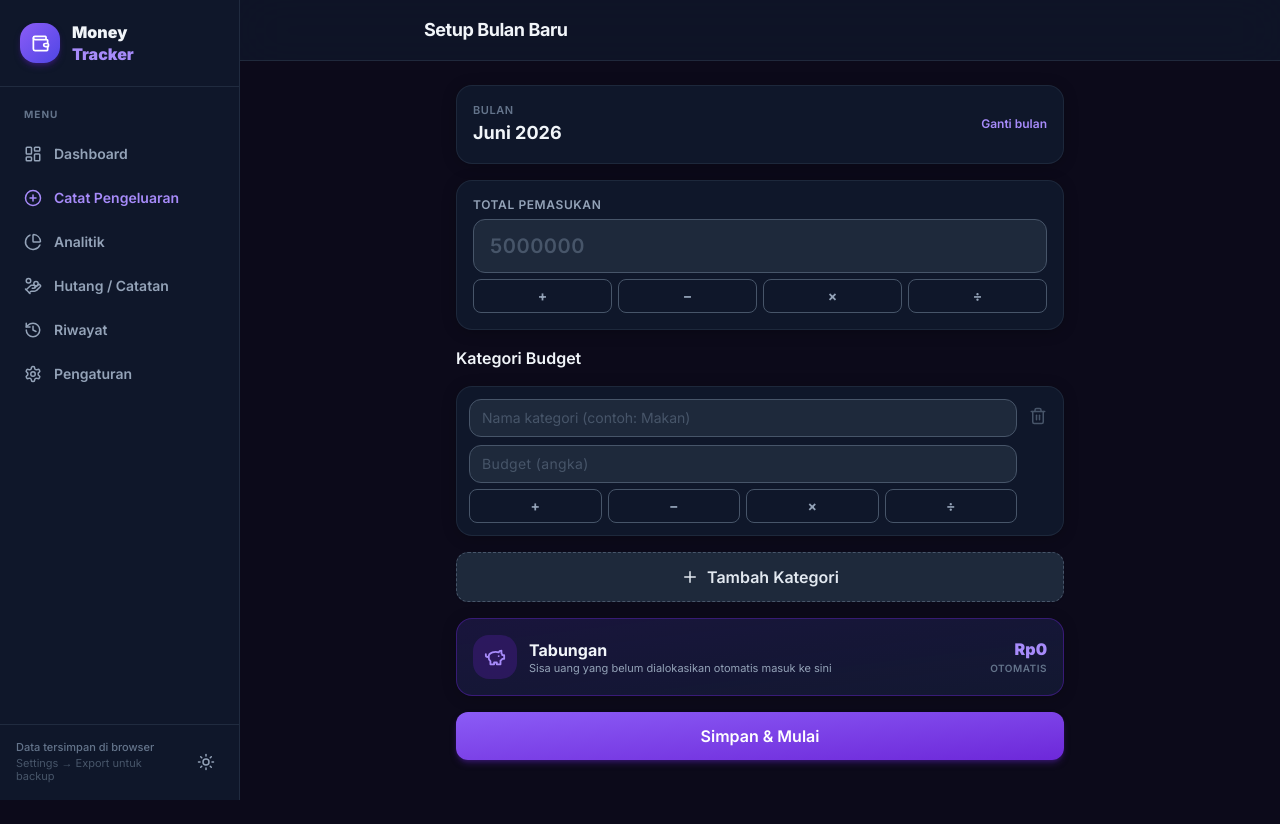
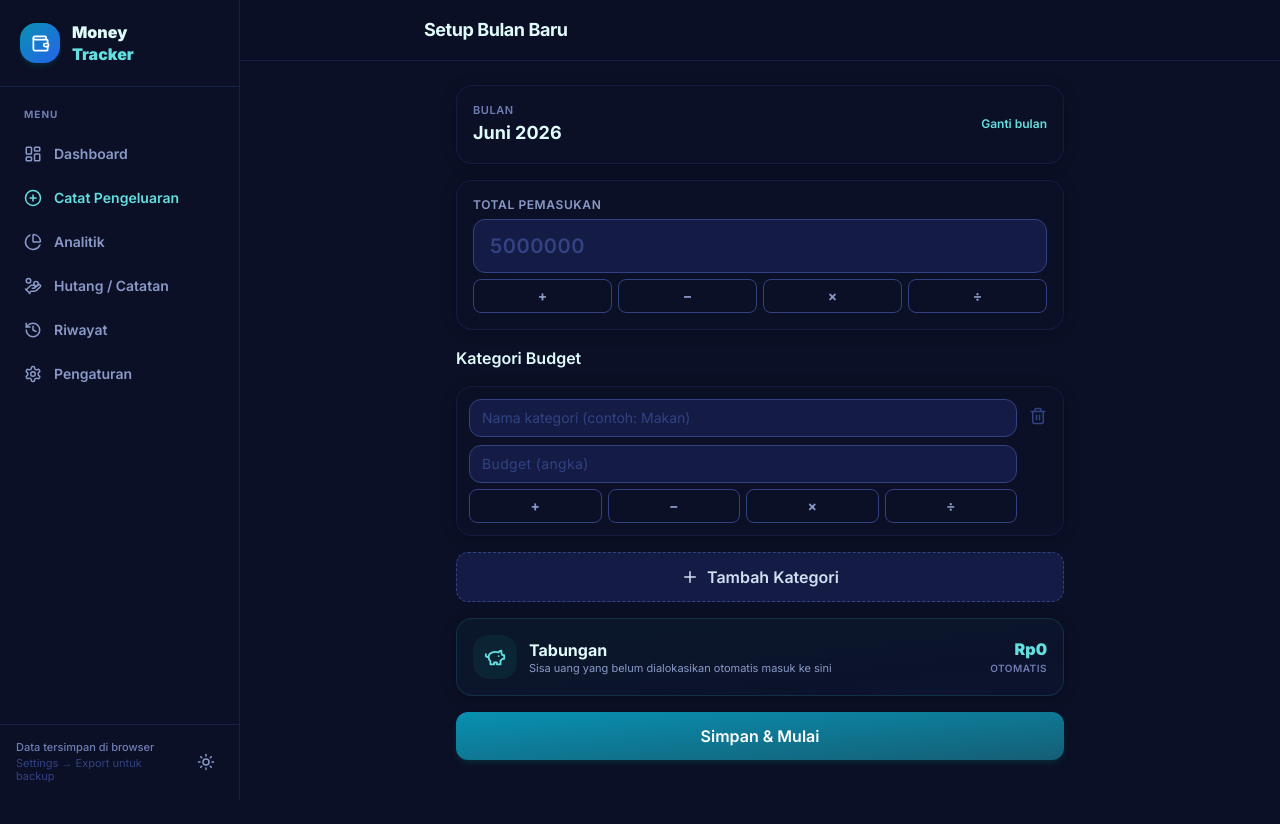
Before and after one commit to dimxdev/money-management-monthly, a React (Vite) app: page /setup in a window 1280 px wide. Built offline with nearby package versions, Linux system fonts and the light colour scheme.

Commit message:
ubah tema

```diff
--- a/src/components/dashboard/SpendingChart.jsx
+++ b/src/components/dashboard/SpendingChart.jsx
@@ -168,10 +168,10 @@ export function SpendingChart({ month }) {
 
   const gridColor   = isDark ? '#1e293b' : '#f1f5f9'
   const tickColor   = isDark ? '#475569' : '#94a3b8'
-  const cursorColor = isDark ? '#1e1b3a' : '#f5f3ff'
+  const cursorColor = isDark ? '#102a3a' : '#ecfeff'
   const emptyColor  = isDark ? '#1e293b' : '#e2e8f0'
-  const barColor    = isDark ? '#7c3aed' : '#a78bfa'
-  const todayColor  = '#6d28d9'
+  const barColor    = isDark ? '#22d3ee' : '#67e8f9'
+  const todayColor  = '#2563eb'
 
   return (
     <Card className="p-4 lg:p-5">
--- a/src/components/layout/PageWrapper.jsx
+++ b/src/components/layout/PageWrapper.jsx
@@ -2,7 +2,7 @@ import { ThemeToggle } from '../ui/ThemeToggle'
 
 export function PageWrapper({ children, title, action, wide = false }) {
   return (
-    <div className="min-h-screen bg-[#F0EEFF] dark:bg-[#0C0A1A] pb-24 lg:pb-10">
+    <div className="min-h-screen bg-[#EAF7FA] dark:bg-[#0B1026] pb-24 lg:pb-10">
       {title && (
         <div className="sticky top-0 bg-white/80 dark:bg-slate-900/80 backdrop-blur-xl border-b border-violet-100/60 dark:border-slate-700/50 px-4 lg:px-8 py-4 z-10">
           <div className={`mx-auto flex items-center justify-between ${wide ? 'max-w-5xl' : 'max-w-lg lg:max-w-2xl'}`}>
--- a/src/index.css
+++ b/src/index.css
@@ -7,14 +7,102 @@
   box-sizing: border-box;
 }
 
+/* ── Palet "Midnight Aurora" (dipakai oleh tailwind.config.js via CSS variable) ──
+   Skala `slate` (netral) & `violet` (accent) diarahkan ke variabel ini.
+   Tiap shade punya nilai berbeda di light vs dark, jadi kontras tetap aman
+   (tombol teal solid kebaca, teks aksen bisa Aqua terang).
+   Format: "R G B" (triplet, tanpa koma) untuk rgb(... / <alpha>).
+
+   Sumber palet:
+     Deep Space  #0B1026   Cosmic Blue #1B2A6B   Indigo  #5E60CE
+     Aqua Aurora #64DFDF   Ice         #E0FBFC                    */
+
+:root {
+  /* slate -> netral dingin ber-tint ice (mode light) */
+  --slate-50: 240 251 253;
+  --slate-100: 226 244 248;
+  --slate-200: 205 226 234;
+  --slate-300: 180 203 215;
+  --slate-400: 130 150 168;
+  --slate-500: 90 110 130;
+  --slate-600: 60 78 96;
+  --slate-700: 42 58 76;
+  --slate-800: 26 40 58;
+  --slate-900: 11 22 40;     /* teks utama — nuansa Deep Space */
+  --slate-950: 6 14 28;
+  /* violet (accent) -> teal/cyan gelap (kebaca di latar terang) */
+  --violet-50: 236 254 255;
+  --violet-100: 207 250 254;
+  --violet-200: 165 243 252;
+  --violet-300: 103 232 249;
+  --violet-400: 34 211 238;
+  --violet-500: 6 182 212;    /* tombol utama */
+  --violet-600: 8 145 178;    /* teks aksen / hover */
+  --violet-700: 14 116 144;
+  --violet-800: 21 94 117;
+  --violet-900: 22 78 99;
+  --violet-950: 8 51 68;
+  /* indigo (partner gradient) -> biru menuju "Cosmic Blue" #1B2A6B */
+  --indigo-50: 239 246 255;
+  --indigo-100: 219 234 254;
+  --indigo-200: 191 219 254;
+  --indigo-300: 147 197 253;
+  --indigo-400: 96 165 250;
+  --indigo-500: 59 130 246;
+  --indigo-600: 37 99 235;
+  --indigo-700: 29 78 216;
+  --indigo-800: 30 58 138;
+  --indigo-900: 27 42 107;   /* Cosmic Blue */
+  --indigo-950: 17 26 70;
+  /* purple (partner gradient) -> teal/cyan (sama keluarga dgn accent) */
+  --purple-50: 236 254 255;
+  --purple-100: 207 250 254;
+  --purple-200: 165 243 252;
+  --purple-300: 103 232 249;
+  --purple-400: 34 211 238;
+  --purple-500: 6 182 212;
+  --purple-600: 8 145 178;
+  --purple-700: 14 116 144;
+  --purple-800: 21 94 117;
+  --purple-900: 22 78 99;
+  --purple-950: 8 51 68;
+}
+
+.dark {
+  /* slate -> ramp navy "Deep Space / Cosmic Blue" dengan teks "Ice" */
+  --slate-50: 240 251 255;
+  --slate-100: 224 251 252;  /* Ice — teks utama */
+  --slate-200: 209 224 240;
+  --slate-300: 180 196 226;
+  --slate-400: 138 154 200;
+  --slate-500: 110 126 178;
+  --slate-600: 50 66 130;
+  --slate-700: 33 47 110;    /* Cosmic Blue — border/surface terangkat */
+  --slate-800: 20 28 70;
+  --slate-900: 11 16 38;     /* Deep Space — card/surface */
+  --slate-950: 7 10 26;
+  /* violet (accent) -> Aqua untuk teks, teal solid untuk tombol */
+  --violet-50: 236 254 255;
+  --violet-100: 207 250 254;
+  --violet-200: 165 243 252;
+  --violet-300: 103 232 249;
+  --violet-400: 100 223 223;  /* Aqua #64DFDF — teks aksen / highlight */
+  --violet-500: 8 145 178;    /* tombol utama (teks putih tetap kebaca) */
+  --violet-600: 14 116 144;
+  --violet-700: 21 94 117;
+  --violet-800: 22 78 99;
+  --violet-900: 12 58 70;
+  --violet-950: 8 40 50;
+}
+
 body {
-  background-color: #F0EEFF;
+  background-color: #EAF7FA;  /* ice tint */
   font-family: 'Inter', sans-serif;
   -webkit-font-smoothing: antialiased;
 }
 
 .dark body {
-  background-color: #0C0A1A;
+  background-color: #0B1026;  /* Deep Space */
 }
 
 /* Hilangkan kotak outline putih saat elemen chart diklik/fokus (semua chart) */
--- a/src/pages/Analytics.jsx
+++ b/src/pages/Analytics.jsx
@@ -20,8 +20,8 @@ import { buildTrend, monthStats, buildWeekdayData } from '../utils/analytics'
 
 // Palet warna kategori (selaras dengan tema app)
 const PALETTE = [
-  '#8b5cf6', '#3b82f6', '#10b981', '#f59e0b', '#ef4444',
-  '#06b6d4', '#ec4899', '#6366f1', '#14b8a6', '#f97316',
+  '#22d3ee', '#3b82f6', '#10b981', '#f59e0b', '#ef4444',
+  '#06b6d4', '#ec4899', '#0e7490', '#14b8a6', '#f97316',
 ]
 
 function formatShort(val) {
@@ -187,9 +187,9 @@ export default function Analytics() {
 
   const gridColor = isDark ? '#1e293b' : '#f1f5f9'
   const tickColor = isDark ? '#475569' : '#94a3b8'
-  const cursorColor = isDark ? '#1e1b3a' : '#f5f3ff'
+  const cursorColor = isDark ? '#102a3a' : '#ecfeff'
   const budgetColor = isDark ? '#334155' : '#cbd5e1'
-  const spentColor = isDark ? '#7c3aed' : '#a78bfa'
+  const spentColor = isDark ? '#22d3ee' : '#0891b2'
 
   // Belum ada bulan sama sekali
   if (!selectedMonth) {
@@ -491,7 +491,7 @@ export default function Analytics() {
                     <Cell
                       key={i}
                       fill={entry.isWeekend
-                        ? (isDark ? '#6d28d9' : '#8b5cf6')
+                        ? (isDark ? '#3b82f6' : '#2563eb')
                         : spentColor}
                     />
                   ))}
@@ -503,7 +503,7 @@ export default function Analytics() {
                 <span className="inline-block w-2.5 h-2.5 rounded-[3px]" style={{ background: spentColor }} /> Hari kerja
               </span>
               <span className="flex items-center gap-1.5">
-                <span className="inline-block w-2.5 h-2.5 rounded-[3px]" style={{ background: isDark ? '#6d28d9' : '#8b5cf6' }} /> Akhir pekan
+                <span className="inline-block w-2.5 h-2.5 rounded-[3px]" style={{ background: isDark ? '#3b82f6' : '#2563eb' }} /> Akhir pekan
               </span>
             </div>
           </Card>
--- a/src/pages/Dashboard.jsx
+++ b/src/pages/Dashboard.jsx
@@ -94,7 +94,7 @@ export default function Dashboard() {
           </button>
           <button
             onClick={() => navigate('/income')}
-            className="flex items-center justify-center gap-2 rounded-2xl bg-gradient-to-br from-emerald-500 to-teal-600 text-white font-semibold py-3 shadow-md shadow-emerald-200 dark:shadow-emerald-900/50 active:scale-[0.98] transition-transform"
+            className="flex items-center justify-center gap-2 rounded-2xl bg-gradient-to-br from-blue-500 to-blue-700 dark:from-blue-600 dark:to-[#1B2A6B] text-white font-semibold py-3 shadow-md shadow-blue-200 dark:shadow-blue-900/50 active:scale-[0.98] transition-transform"
           >
             <Wallet size={18} /> Tambah Pemasukan
           </button>
--- a/tailwind.config.js
+++ b/tailwind.config.js
@@ -1,9 +1,30 @@
 /** @type {import('tailwindcss').Config} */
+
+// Skala `slate` & `violet` diarahkan ke CSS variable (lihat src/index.css).
+// Nilai variabel berbeda di light vs dark, jadi:
+//   - Mode light  -> warna asli Tailwind (tidak berubah)
+//   - Mode dark   -> palet "Midnight Aurora"
+// Tanpa perlu mengubah class `dark:` di tiap komponen.
+const cssVarScale = (name) =>
+  Object.fromEntries(
+    [50, 100, 200, 300, 400, 500, 600, 700, 800, 900, 950].map((shade) => [
+      shade,
+      `rgb(var(--${name}-${shade}) / <alpha-value>)`,
+    ])
+  )
+
 export default {
   darkMode: 'class',
   content: ['./index.html', './src/**/*.{js,ts,jsx,tsx}'],
   theme: {
     extend: {
+      colors: {
+        slate: cssVarScale('slate'),
+        violet: cssVarScale('violet'),
+        // dulu partner gradient ungu -> sekarang biru (Cosmic Blue) & teal
+        indigo: cssVarScale('indigo'),
+        purple: cssVarScale('purple'),
+      },
       fontFamily: {
         sans: ['Inter', 'sans-serif'],
       },
```
